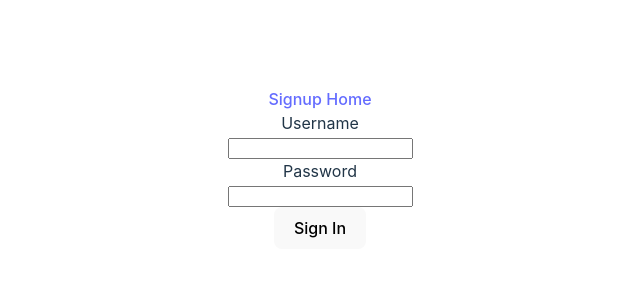
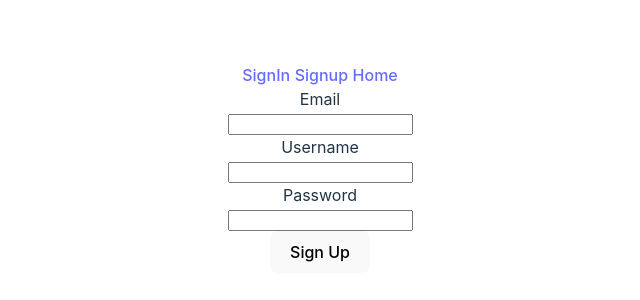
Before and after one commit to alexscoelho/guitar-advisor-client, a Svelte app in the folder my-app/: page /signup in a window 1280 px wide. Shown: the part 232-532 px from the top of the page, without its empty margins (320-960 px from the left). Built offline with nearby package versions, Linux system fonts and the light colour scheme.

Commit message:
Added SignUp Route

```diff
--- a/my-app/src/App.svelte
+++ b/my-app/src/App.svelte
@@ -2,16 +2,21 @@
   import { Router, Link, Route } from "svelte-navigator";
   import Home from "./routes/Home.svelte";
   import SignIn from "./routes/SignIn.svelte";
+  import SignUp from "./routes/SignUp.svelte";
 </script>
 
 <Router primary={false}>
   <nav>
+    <Link to="/signin">SignIn</Link>
     <Link to="/signup">Signup</Link>
     <Link to="/home">Home</Link>
   </nav>
   <div>
+    <Route path="/signin">
+      <SignIn />
+    </Route>
     <Route path="/signup">
-      <SignIn />
+      <SignUp />
     </Route>
     <Route path="/home">
       <Home />
--- a/my-app/src/routes/Home.svelte
+++ b/my-app/src/routes/Home.svelte
@@ -1,5 +1,5 @@
 <script>
-  import { guitar, guitars } from "../stores";
+  import { guitar, guitars, token } from "../stores";
   import { onMount, onDestroy } from "svelte";
   import CreateForm from "../lib/CreateForm.svelte";
   import ReviewForm from "../lib/ReviewForm.svelte";
@@ -22,7 +22,12 @@
 
   async function getGuitars() {
     const res = await fetch(
-      "https://alexscoelho-guitar-advisor-api-5w546w45c6g9-8000.githubpreview.dev/guitars/"
+      "https://alexscoelho-guitar-advisor-api-5w546w45c6g9-8000.githubpreview.dev/guitars/",
+      {
+        headers: {
+          Authorization: `Bearer ${$token}`,
+        },
+      }
     );
     guitars.set(await res.json());
   }
--- a/my-app/src/routes/SignIn.svelte
+++ b/my-app/src/routes/SignIn.svelte
@@ -3,6 +3,9 @@
   export let password = "";
   import { token } from "../stores";
   import { onDestroy } from "svelte";
+
+  import { useNavigate } from "svelte-navigator";
+  const navigate = useNavigate();
 
   // subscribe to value on stores.js and keeps tracks of changes
   let accessToken;
@@ -27,13 +30,13 @@
       if (res.ok) {
         const data = await res.json();
         token.set(data.access_token);
+        localStorage.setItem("accessToken", data.access_token);
+        navigate("/home");
       }
     } catch (error) {
       console.log("Something Bad Happened!");
     }
   }
-
-  $: console.log(accessToken);
 </script>
 
 <form on:submit|preventDefault={signin}>
--- /dev/null
+++ b/my-app/src/routes/SignUp.svelte
@@ -0,0 +1,49 @@
+<script>
+  export let username = "";
+  export let password = "";
+  export let email = "";
+
+  import { useNavigate } from "svelte-navigator";
+  const navigate = useNavigate();
+
+  async function signup() {
+    const data = {
+      username,
+      password,
+      email,
+    };
+    try {
+      const res = await fetch(
+        "https://alexscoelho-guitar-advisor-api-5w546w45c6g9-8000.githubpreview.dev/users/",
+        {
+          method: "POST",
+          headers: {
+            "Content-Type": "application/json",
+          },
+          body: JSON.stringify(data),
+        }
+      );
+      if (res.ok) {
+        navigate("/signin");
+      }
+    } catch (error) {
+      console.log("Something Bad Happened!");
+    }
+  }
+</script>
+
+<form on:submit|preventDefault={signup}>
+  <label for="email">Email</label><br />
+  <input type="email" bind:value={email} /><br />
+
+  <label for="username">Username</label><br />
+  <input type="text" bind:value={username} /><br />
+
+  <label for="brand">Password</label><br />
+  <input type="password" bind:value={password} /><br />
+
+  <button type="submit">Sign Up</button>
+</form>
+
+<style>
+</style>
--- a/my-app/src/stores.js
+++ b/my-app/src/stores.js
@@ -1,5 +1,7 @@
 import { writable } from "svelte/store";
+
+const accessToken = localStorage.getItem("access_token");
 
 export const guitar = writable();
 export const guitars = writable([]);
-export const token = writable();
+export const token = writable(accessToken);
```
